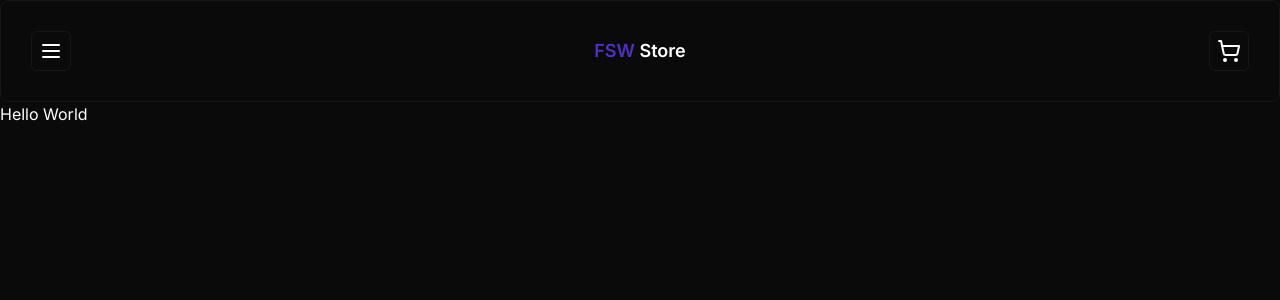
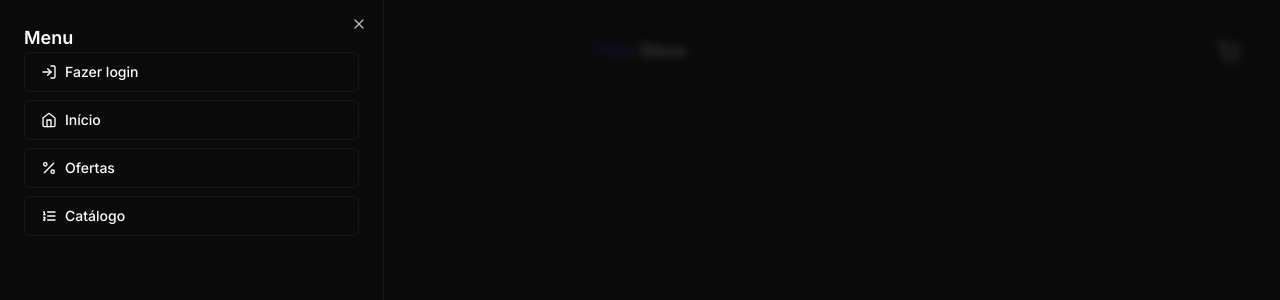
Before and after one commit to Gisellebm/fsw-store, a Next.js app: page / in a window 1280 px wide. Both pictures are taken after a click on the button 51 px from the left and 51 px from the top of the page. Shown: the top 300 px of the page. Built offline with nearby package versions, Linux system fonts and the light colour scheme.

Commit message:
feat: add header menu using sheet component

```diff
--- a/package.json
+++ b/package.json
@@ -9,6 +9,7 @@
     "lint": "next lint"
   },
   "dependencies": {
+    "@radix-ui/react-dialog": "^1.0.5",
     "@radix-ui/react-slot": "^1.0.2",
     "class-variance-authority": "^0.7.0",
     "clsx": "^2.0.0",
--- a/src/components/ui/header.tsx
+++ b/src/components/ui/header.tsx
@@ -1,12 +1,46 @@
-import { MenuIcon, ShoppingCartIcon } from "lucide-react";
+import { MenuIcon, ShoppingCartIcon, LogInIcon, PercentIcon, ListOrderedIcon, HomeIcon } from "lucide-react";
 import { Button } from "./button";
 import { Card } from "./card";
+import { Sheet, SheetContent, SheetHeader, SheetTrigger } from "./sheet";
 
 const Header = () => {
     return <Card className="flex justify-between p-[1.875rem] items-center">
-        <Button size="icon" variant="outline">
-            <MenuIcon />
-        </Button>
+        <Sheet>
+            <SheetTrigger asChild>
+                <Button size="icon" variant="outline">
+                    <MenuIcon />
+                </Button>
+            </SheetTrigger>
+
+            <SheetContent side="left">
+                <SheetHeader className="font-semibold text-left text-lg">
+                    Menu
+                </SheetHeader>
+
+                <div className="met-2 flex flex-col gap-2">
+                    <Button variant="outline" className="w-full justify-start gap-2">
+                        <LogInIcon size={16} />
+                        Fazer login
+                    </Button>
+
+                    <Button variant="outline" className="w-full justify-start gap-2">
+                        <HomeIcon size={16} />
+                        Início
+                    </Button>
+
+                    <Button variant="outline" className="w-full justify-start gap-2">
+                        <PercentIcon size={16} />
+                        Ofertas
+                    </Button>
+
+                    <Button variant="outline" className="w-full justify-start gap-2">
+                        <ListOrderedIcon size={16} />
+                        Catálogo
+                    </Button>
+                </div>
+            </SheetContent>
+
+        </Sheet>
 
         <h1 className="font-semibold text-lg">
             <span className="text-primary">FSW</span> Store
@@ -15,7 +49,7 @@
         <Button size="icon" variant="outline">
             <ShoppingCartIcon />
         </Button>
-    </Card>;
+    </Card>
 }
 
 export default Header;
--- /dev/null
+++ b/src/components/ui/sheet.tsx
@@ -0,0 +1,146 @@
+"use client"
+
+import * as React from "react"
+import * as SheetPrimitive from "@radix-ui/react-dialog"
+import { cva, type VariantProps } from "class-variance-authority"
+import { X } from "lucide-react"
+
+import { cn } from "@/lib/utils"
+
+const Sheet = SheetPrimitive.Root
+
+const SheetTrigger = SheetPrimitive.Trigger
+
+const SheetClose = SheetPrimitive.Close
+
+const SheetPortal = ({
+  className,
+  ...props
+}: SheetPrimitive.DialogPortalProps) => (
+  <SheetPrimitive.Portal className={cn(className)} {...props} />
+)
+SheetPortal.displayName = SheetPrimitive.Portal.displayName
+
+const SheetOverlay = React.forwardRef<
+  React.ElementRef<typeof SheetPrimitive.Overlay>,
+  React.ComponentPropsWithoutRef<typeof SheetPrimitive.Overlay>
+>(({ className, ...props }, ref) => (
+  <SheetPrimitive.Overlay
+    className={cn(
+      "fixed inset-0 z-50 bg-background/80 backdrop-blur-sm data-[state=open]:animate-in data-[state=closed]:animate-out data-[state=closed]:fade-out-0 data-[state=open]:fade-in-0",
+      className
+    )}
+    {...props}
+    ref={ref}
+  />
+))
+SheetOverlay.displayName = SheetPrimitive.Overlay.displayName
+
+const sheetVariants = cva(
+  "fixed z-50 gap-4 bg-background p-6 shadow-lg transition ease-in-out data-[state=open]:animate-in data-[state=closed]:animate-out data-[state=closed]:duration-300 data-[state=open]:duration-500",
+  {
+    variants: {
+      side: {
+        top: "inset-x-0 top-0 border-b data-[state=closed]:slide-out-to-top data-[state=open]:slide-in-from-top",
+        bottom:
+          "inset-x-0 bottom-0 border-t data-[state=closed]:slide-out-to-bottom data-[state=open]:slide-in-from-bottom",
+        left: "inset-y-0 left-0 h-full w-3/4 border-r data-[state=closed]:slide-out-to-left data-[state=open]:slide-in-from-left sm:max-w-sm",
+        right:
+          "inset-y-0 right-0 h-full w-3/4  border-l data-[state=closed]:slide-out-to-right data-[state=open]:slide-in-from-right sm:max-w-sm",
+      },
+    },
+    defaultVariants: {
+      side: "right",
+    },
+  }
+)
+
+interface SheetContentProps
+  extends React.ComponentPropsWithoutRef<typeof SheetPrimitive.Content>,
+    VariantProps<typeof sheetVariants> {}
+
+const SheetContent = React.forwardRef<
+  React.ElementRef<typeof SheetPrimitive.Content>,
+  SheetContentProps
+>(({ side = "right", className, children, ...props }, ref) => (
+  <SheetPortal>
+    <SheetOverlay />
+    <SheetPrimitive.Content
+      ref={ref}
+      className={cn(sheetVariants({ side }), className)}
+      {...props}
+    >
+      {children}
+      <SheetPrimitive.Close className="absolute right-4 top-4 rounded-sm opacity-70 ring-offset-background transition-opacity hover:opacity-100 focus:outline-none focus:ring-2 focus:ring-ring focus:ring-offset-2 disabled:pointer-events-none data-[state=open]:bg-secondary">
+        <X className="h-4 w-4" />
+        <span className="sr-only">Close</span>
+      </SheetPrimitive.Close>
+    </SheetPrimitive.Content>
+  </SheetPortal>
+))
+SheetContent.displayName = SheetPrimitive.Content.displayName
+
+const SheetHeader = ({
+  className,
+  ...props
+}: React.HTMLAttributes<HTMLDivElement>) => (
+  <div
+    className={cn(
+      "flex flex-col space-y-2 text-center sm:text-left",
+      className
+    )}
+    {...props}
+  />
+)
+SheetHeader.displayName = "SheetHeader"
+
+const SheetFooter = ({
+  className,
+  ...props
+}: React.HTMLAttributes<HTMLDivElement>) => (
+  <div
+    className={cn(
+      "flex flex-col-reverse sm:flex-row sm:justify-end sm:space-x-2",
+      className
+    )}
+    {...props}
+  />
+)
+SheetFooter.displayName = "SheetFooter"
+
+const SheetTitle = React.forwardRef<
+  React.ElementRef<typeof SheetPrimitive.Title>,
+  React.ComponentPropsWithoutRef<typeof SheetPrimitive.Title>
+>(({ className, ...props }, ref) => (
+  <SheetPrimitive.Title
+    ref={ref}
+    className={cn("text-lg font-semibold text-foreground", className)}
+    {...props}
+  />
+))
+SheetTitle.displayName = SheetPrimitive.Title.displayName
+
+const SheetDescription = React.forwardRef<
+  React.ElementRef<typeof SheetPrimitive.Description>,
+  React.ComponentPropsWithoutRef<typeof SheetPrimitive.Description>
+>(({ className, ...props }, ref) => (
+  <SheetPrimitive.Description
+    ref={ref}
+    className={cn("text-sm text-muted-foreground", className)}
+    {...props}
+  />
+))
+SheetDescription.displayName = SheetPrimitive.Description.displayName
+
+export {
+  Sheet,
+  SheetPortal,
+  SheetOverlay,
+  SheetTrigger,
+  SheetClose,
+  SheetContent,
+  SheetHeader,
+  SheetFooter,
+  SheetTitle,
+  SheetDescription,
+}
```
Also changed, not shown: 1 other file (tests, documents, lock files or other folders).
